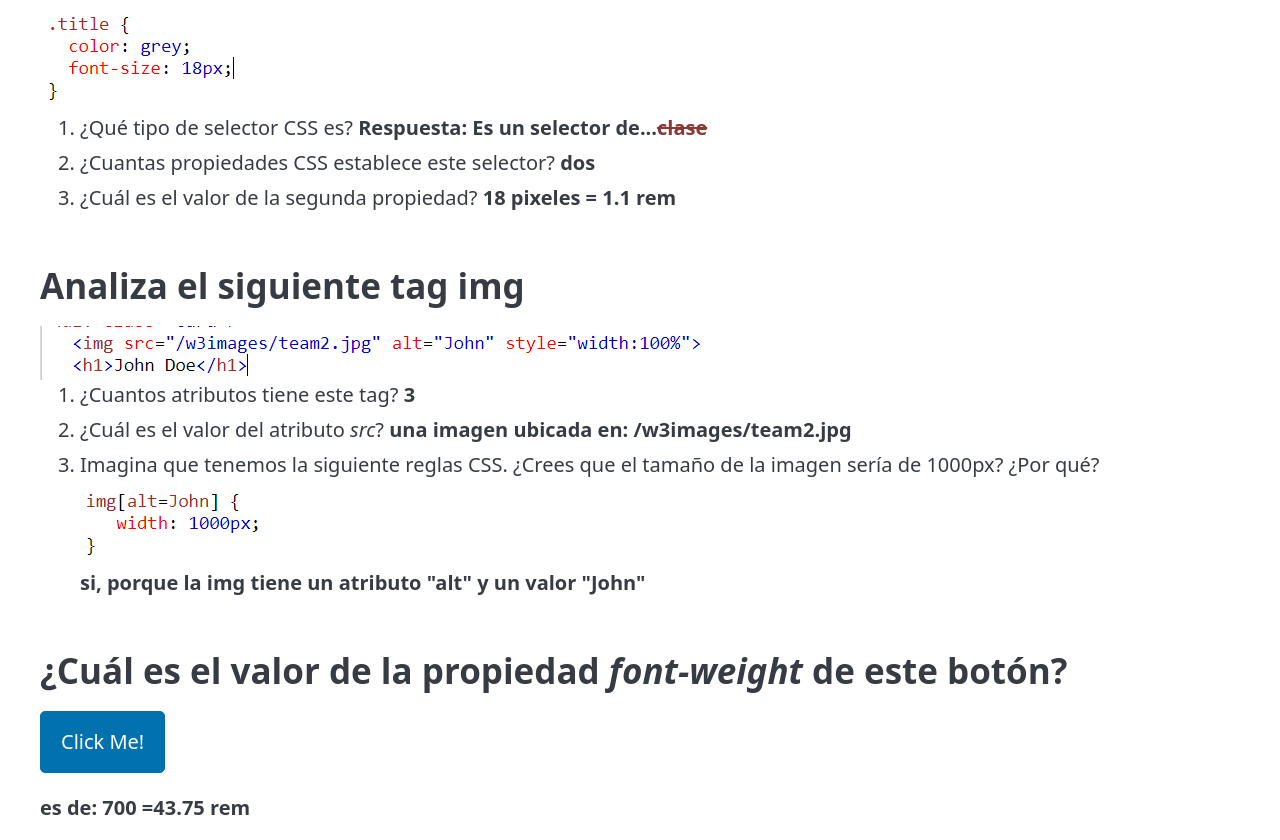
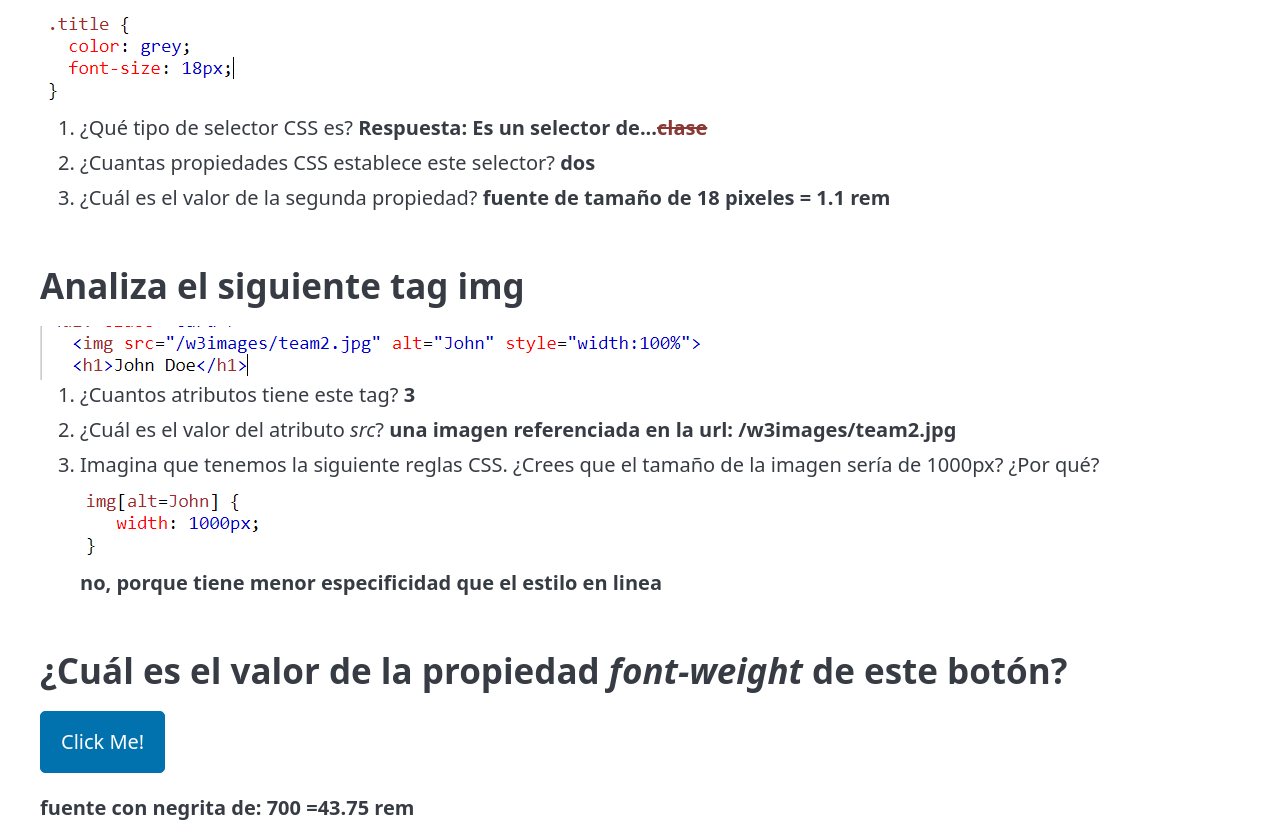
Before and after one commit to Daud1979/ironhack-evaluacion-continua-uf1841-main, a plain HTML site: page ejercicio-teoria-y-flex/index.html in a window 1280 px wide. Shown: the part 172-1012 px from the top of the page. Drawn offline with nearby package versions, Linux system fonts and the light colour scheme.

Commit message:
maquetacion,selectores, semantica y teoria-flex hecho

```diff
--- a/ejercicio-teoria-y-flex/index.html
+++ b/ejercicio-teoria-y-flex/index.html
@@ -10,7 +10,6 @@
         span {
             font-weight: 700;
         }
-
         .dice {
             display: flex;
             border: 1px solid black;
@@ -19,7 +18,6 @@
             align-items: center;
             justify-content: space-evenly;
         }
-
         .dice>div {
             width: 50px;
             height: 50px;
@@ -41,20 +39,20 @@
         <ol>
             <li>¿Qué tipo de selector CSS es? <span>Respuesta: Es un selector de...<del>clase</del> </span></li>
             <li>¿Cuantas propiedades CSS establece este selector? <span>dos</span></li>
-            <li>¿Cuál es el valor de la segunda propiedad? <span>18 pixeles  = 	1.1 rem</span></li>
+            <li>¿Cuál es el valor de la segunda propiedad? <span>fuente de tamaño de 18 pixeles  = 	1.1 rem</span></li>
         </ol>
         <h2>Analiza el siguiente tag img</h2>
         <img src="tagimg.png" alt="">
         <ol>
             <li>¿Cuantos atributos tiene este tag? <span>3</span></li>
-            <li>¿Cuál es el valor del atributo <i>src</i>? <span>una imagen ubicada en: /w3images/team2.jpg</span></li>
+            <li>¿Cuál es el valor del atributo <i>src</i>? <span>una imagen referenciada en la url: /w3images/team2.jpg</span></li>
             <li>Imagina que tenemos la siguiente reglas CSS. ¿Crees que el tamaño de la imagen sería de 1000px? ¿Por
                 qué? <img src="big-image.png" alt=""> </li>
-            <p><span>si, porque la img tiene un atributo "alt" y un valor "John"</span></p>
+            <p><span>no, porque tiene menor especificidad que el estilo en linea</span></p>
         </ol>
         <h2>¿Cuál es el valor de la propiedad <i>font-weight</i> de este botón?</h2>
         <button type="button" onclick="alert('Hello world!')">Click Me!</button>
-        <p><span>es de: 700 =43.75 rem</span></p>
+        <p><span>fuente con negrita de: 700 =43.75 rem</span></p>
     </div>
     <div class="container">
         <h2>Crea un dado que muestre la cara del "dos" usando flex adecuadamente.</h2>
```
Also changed, not shown: 1 other file.
